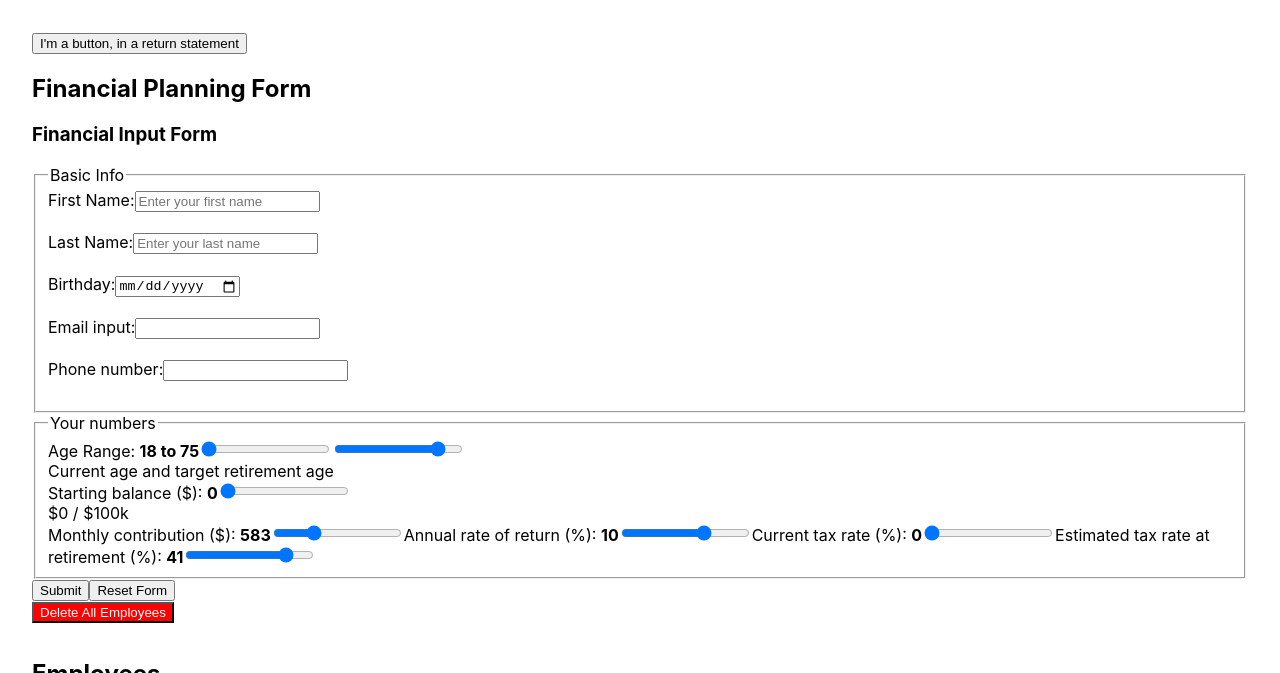
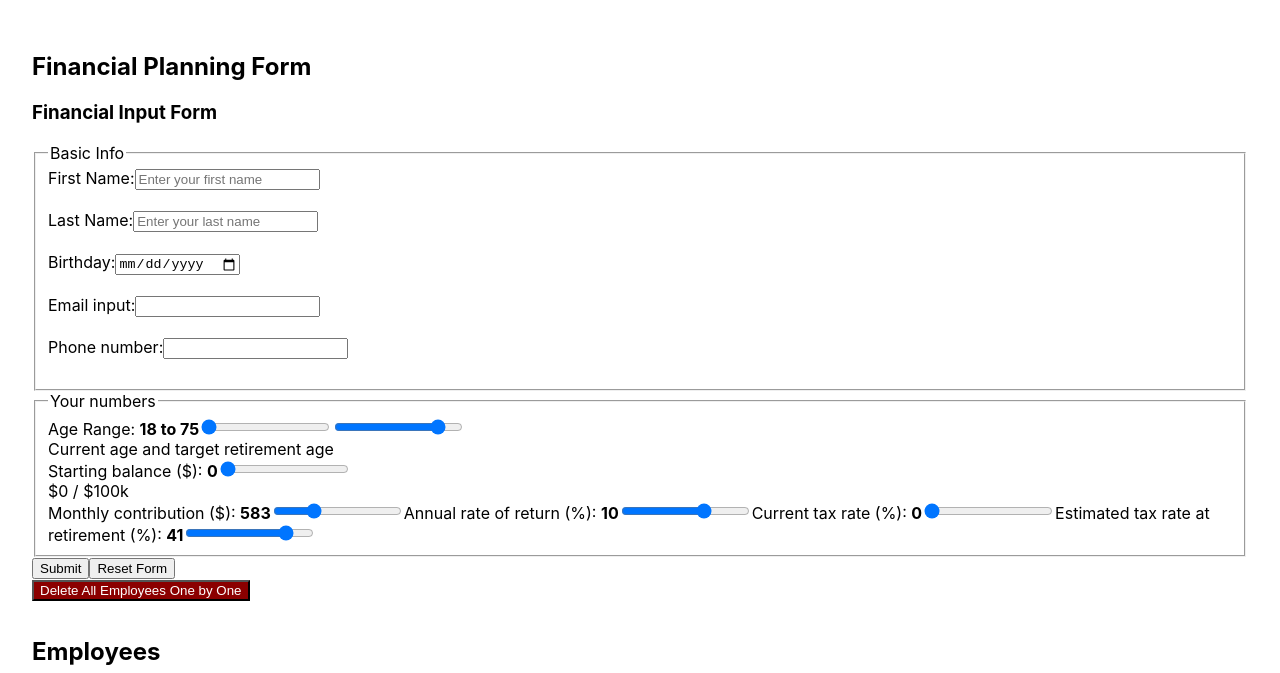
Before and after one commit to hebronm/copilot-ui, a React (Create React App) app: page / in a window 1280 px wide. Shown: the top 673 px of the page. Built offline with nearby package versions, Linux system fonts and the light colour scheme; no server answers.

Commit message:
understanding add/delete existing entries; request backend assist

```diff
--- a/src/App.js
+++ b/src/App.js
@@ -1,8 +1,9 @@
+/*
+From my understanding, creating a new table, a new endpoint, new columns, mass add/delete rows requires direct access to backend.
+The front end can't access it unless the backend has been setup first.
+*/
+
 import React, { useEffect, useState } from 'react';
-
-function MyButton() {
-  return <button>I'm a button, in a return statement</button>;
-}
 import "./App.css";
 import FinancialRecords from './FinancialRecords';
 
@@ -327,35 +328,40 @@ function App() {
       });
   }, []);
 
-  const deleteAllEmployees = () => {
-    fetch('http://34.217.130.235:8080/employees', {
-      method: 'DELETE',
-    })
-      .then((response) => {
-        if (response.ok) {
-          console.log('✅ All employees deleted successfully');
-          // Clear the frontend list to reflect change
-          setEmployees([]);
-        } else {
-          console.error('❌ Delete failed. Server may not support DELETE /employees.');
-        }
+  const deleteEmployeesIndividually = () => {
+    const confirmed = window.confirm("Are you sure you want to delete all employees one by one?");
+    if (!confirmed) return;
+
+    employees.forEach((emp) => {
+      fetch(`http://34.217.130.235:8080/employees/${emp.id}`, {
+        method: 'DELETE',
       })
-      .catch((error) => {
-        console.error('❌ Error during delete request:', error);
-      });
+        .then((res) => {
+          if (res.ok) {
+            console.log(`✅ Deleted employee with ID: ${emp.id}`);
+            // Optionally remove it from local state
+            setEmployees((prev) => prev.filter((e) => e.id !== emp.id));
+          } else {
+            console.error(`❌ Failed to delete employee with ID: ${emp.id}`);
+          }
+        })
+        .catch((err) => {
+          console.error(`❌ Error deleting employee with ID: ${emp.id}`, err);
+        });
+    });
   };
+
 
 
 
 
   return (
     <div style={{ padding: '2rem' }}>
-      <MyButton />
       <h2>Financial Planning Form</h2>
       <FinancialForm />
 
-      <button onClick={deleteAllEmployees} style={{ marginBottom: '1rem', backgroundColor: 'red', color: 'white' }}>
-        Delete All Employees
+      <button onClick={deleteEmployeesIndividually} style={{ marginBottom: '1rem', backgroundColor: 'darkred', color: 'white' }}>
+        Delete All Employees One by One
       </button>
 
 
```
